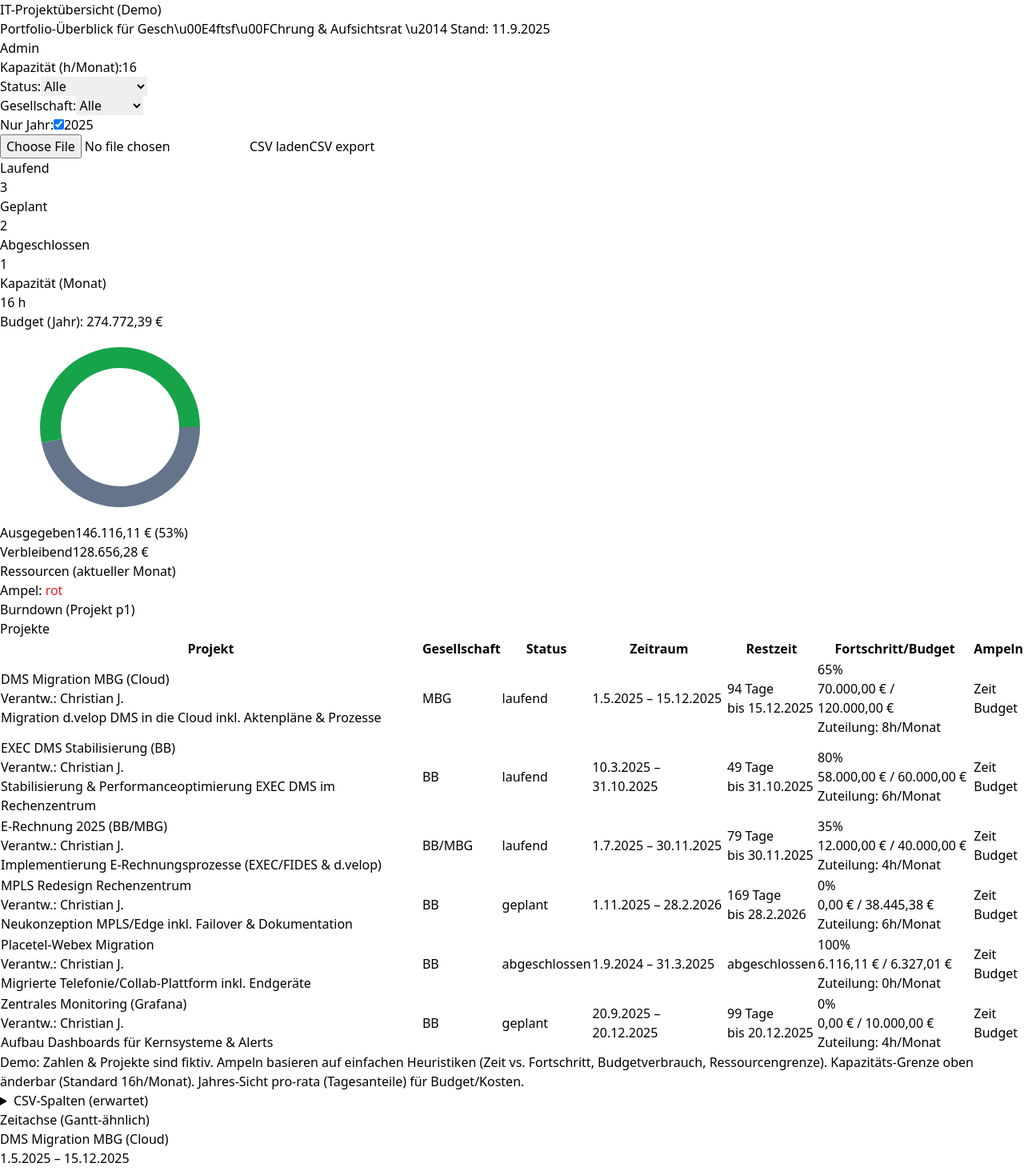
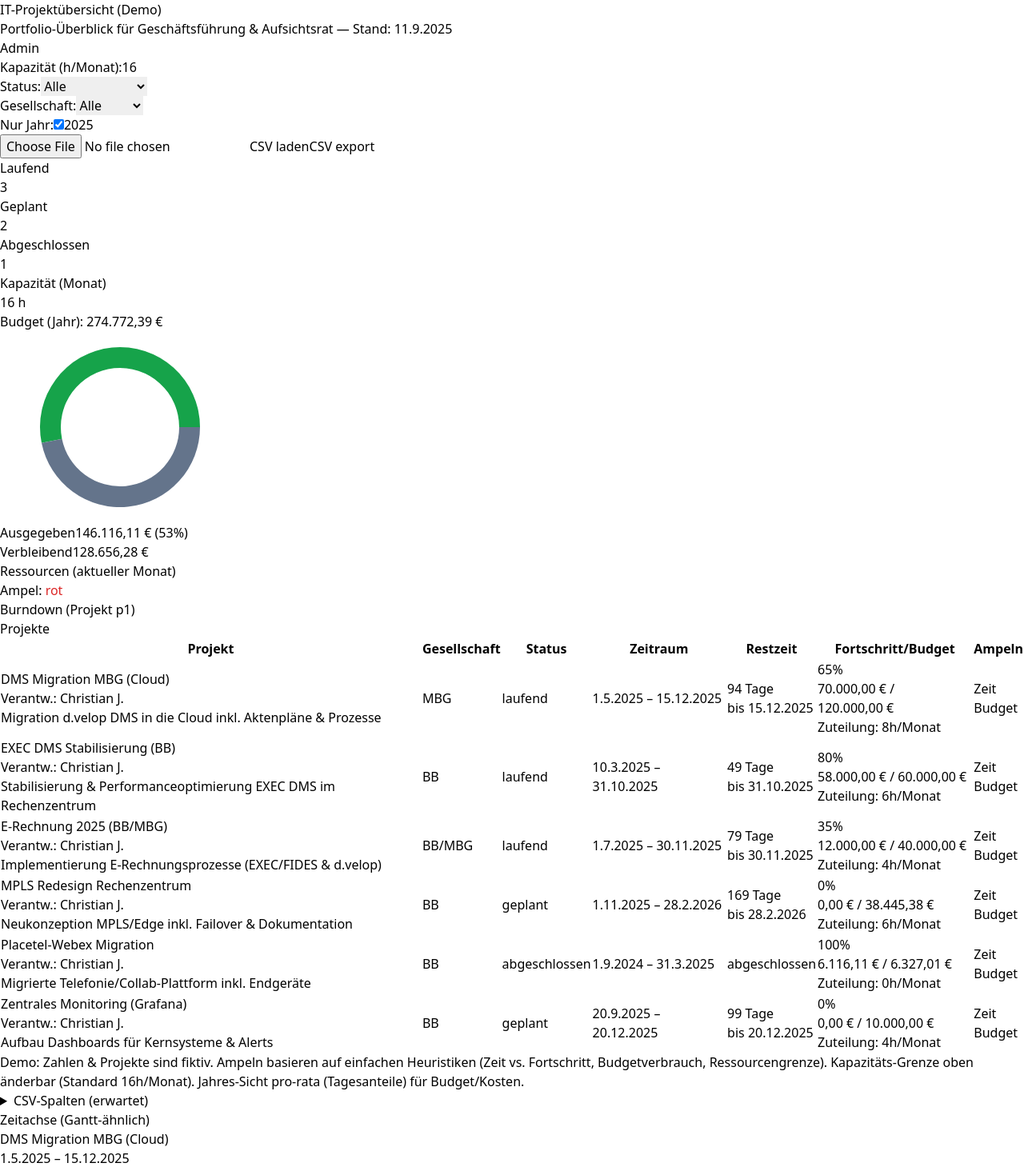
Before and after one commit to Jogen85/App_Projekte, a React (Vite) app: page / in a window 1280 px wide. Shown: the top 1464 px of the page at 80% size. Built offline with nearby package versions, Linux system fonts and the light colour scheme.

Commit message:
fix(i18n): header uses HTML entities to avoid mojibake; adjust info text and summary

```diff
--- a/src/App.tsx
+++ b/src/App.tsx
@@ -23,7 +23,7 @@ const DEMO_PROJECTS: Project[] = [
     status: 'active', start: '2025-07-01', end: '2025-11-30', progress: 35, budgetPlanned: 40000, costToDate: 12000, hoursPerMonth: 4, org: 'BB/MBG' },
   { id: 'p4', title: 'MPLS Redesign Rechenzentrum', owner: 'Christian J.', description: 'Neukonzeption MPLS/Edge inkl. Failover & Dokumentation',
     status: 'planned', start: '2025-11-01', end: '2026-02-28', progress: 0, budgetPlanned: 75000, costToDate: 0, hoursPerMonth: 6, org: 'BB' },
-  { id: 'p5', title: 'Placetel\u2011Webex Migration', owner: 'Christian J.', description: 'Migrierte Telefonie/Collab\u2011Plattform inkl. Endgeräte',
+  { id: 'p5', title: 'Placetel‑Webex Migration', owner: 'Christian J.', description: 'Migrierte Telefonie/Collab‑Plattform inkl. Endgeräte',
     status: 'done', start: '2024-09-01', end: '2025-03-31', progress: 100, budgetPlanned: 15000, costToDate: 14500, hoursPerMonth: 0, org: 'BB' },
   { id: 'p6', title: 'Zentrales Monitoring (Grafana)', owner: 'Christian J.', description: 'Aufbau Dashboards für Kernsysteme & Alerts',
     status: 'planned', start: '2025-09-20', end: '2025-12-20', progress: 0, budgetPlanned: 10000, costToDate: 0, hoursPerMonth: 4, org: 'BB' },
@@ -218,8 +218,8 @@ export default function App() {
       <div className="max-w-7xl mx-auto space-y-6">
         <header className="flex flex-col gap-3 sm:flex-row sm:items-end sm:justify-between">
           <div>
-            <h1 className="text-2xl font-bold">IT-Projektübersicht (Demo)</h1>
-            <p className={`text-sm ${COLORS.subtext}`}>Portfolio-Überblick für Gesch\u00E4ftsf\u00FChrung & Aufsichtsrat \u2014 Stand: {fmtDate(today)}</p>
+            <h1 className="text-2xl font-bold">IT-Projekt&uuml;bersicht (Demo)</h1>
+            <p className={"text-sm " + COLORS.subtext}>Portfolio-&Uuml;berblick f&uuml;r Gesch&auml;ftsf&uuml;hrung &amp; Aufsichtsrat &mdash; Stand: {fmtDate(today)}</p>
             <a href="/admin" className="text-sm text-blue-600 hover:underline">Admin</a>
           </div>
           <FiltersPanel
@@ -287,11 +287,11 @@ export default function App() {
         <Card>
           <div className="space-y-2">
             <p className="text-xs text-slate-500">
-              {"Demo: Zahlen & Projekte sind fiktiv. Ampeln basieren auf einfachen Heuristiken (Zeit vs. Fortschritt, Budgetverbrauch, Ressourcengrenze)."}
-              {" Kapazitäts\u2011Grenze oben \u00E4nderbar (Standard 16h/Monat). Jahres\u2011Sicht pro\u2011rata (Tagesanteile) für Budget/Kosten."}
+              Demo: Zahlen & Projekte sind fiktiv. Ampeln basieren auf einfachen Heuristiken (Zeit vs. Fortschritt, Budgetverbrauch, Ressourcengrenze).
+              Kapazit&auml;ts-Grenze oben &auml;nderbar (Standard 16h/Monat). Jahres-Sicht pro-rata (Tagesanteile) f&uuml;r Budget/Kosten.
             </p>
             <details className="text-xs text-slate-500">
-              <summary className="cursor-pointer font-medium">{"CSV-Spalten (erwartet)"}</summary>
+              <summary className="cursor-pointer font-medium">CSV-Spalten (erwartet)</summary>
               <div className="mt-1">{"id; title; owner; description; status; start; end; progress; budgetPlanned; costToDate; hoursPerMonth; org"}</div>
             </details>
           </div>
```
